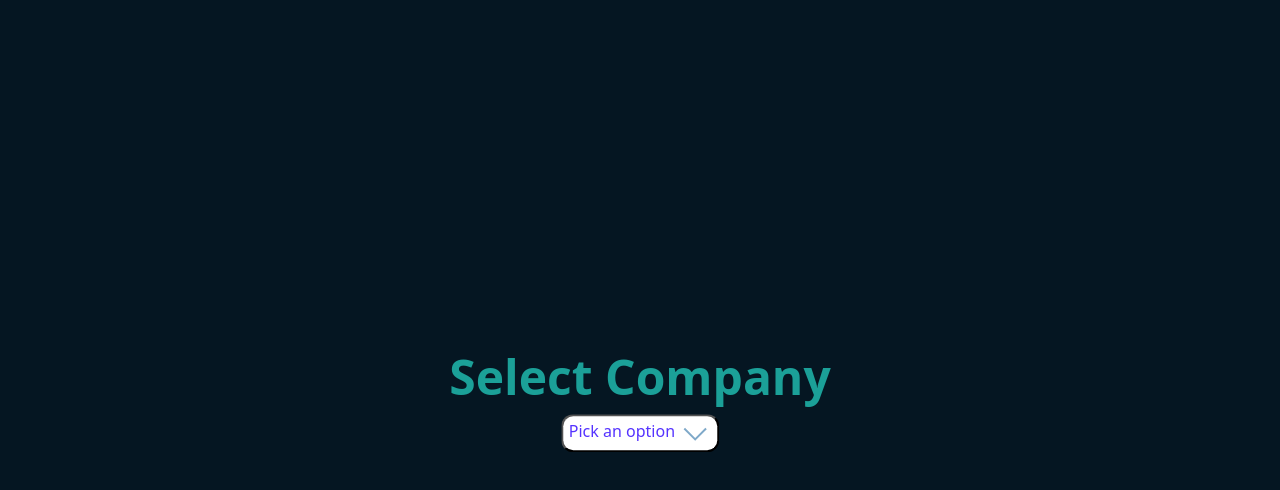
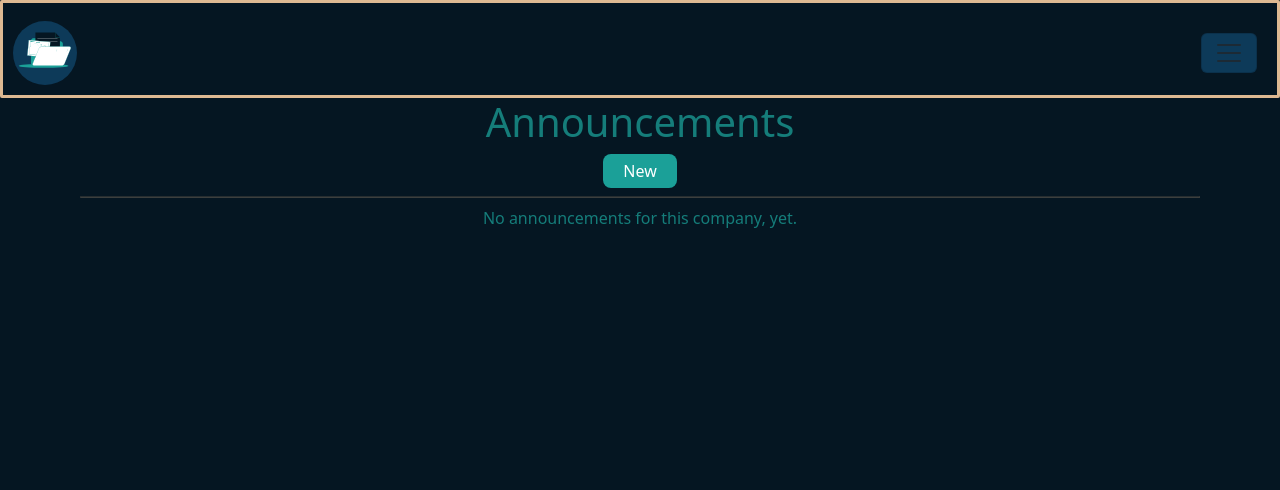
Before and after one commit to WilliamRDavis98/Company-Portal, an Angular app in the folder frontend/: page /home in a window 1280 px wide. Before the commit this address led to /select-company. Shown: the top 490 px of the page. Built offline with nearby package versions, Linux system fonts and the light colour scheme.

Commit message:
remove navbar sticky-top

```diff
--- a/frontend/src/app/components/modals/modal/modal.component.css
+++ b/frontend/src/app/components/modals/modal/modal.component.css
@@ -18,8 +18,8 @@
   position: fixed;
   top: 0;
   left: 0;
-  width: 100%;
-  height: 100%;
+  width: 100vw;
+  height: 100vh;
   background-color: rgba(0, 0, 0, 0.5);
 }
 
--- a/frontend/src/app/components/nav-bar/nav-bar.component.html
+++ b/frontend/src/app/components/nav-bar/nav-bar.component.html
@@ -1,4 +1,4 @@
-<nav class="navbar sticky-top" id="navbar">
+<nav class="navbar" id="navbar">
   <div class="container-fluid">
     <a *ngIf="admin === 'true'" class="navbar-brand" routerLink="/home">
       <img class="logo" src="././assets/logo.svg" /> ACTING AS ADMIN
--- a/frontend/src/app/home/home.component.html
+++ b/frontend/src/app/home/home.component.html
@@ -2,7 +2,7 @@
     <app-nav-bar></app-nav-bar>
     <h1>Announcements</h1>
     <!-- button only viewable by admins -->
-    <button class="button" *ngIf="user && user.admin" (click)="toggleModal()">New</button>
+    <button class="button" (click)="toggleModal()">New</button>
     <hr />
     <p *ngIf="announcements.length === 0">No announcements for this company, yet.</p>
     <div class="announcements">
--- a/frontend/src/app/home/home.component.ts
+++ b/frontend/src/app/home/home.component.ts
@@ -26,17 +26,17 @@ export class HomeComponent implements OnInit {
   ngOnInit(): void {
     // authorize
     this.user = JSON.parse(sessionStorage.getItem("user") as string);
-    if (!this.user) {
-      this.router.navigateByUrl("");
-    }
-    // get current company id from state/storage
-    this.companyId = sessionStorage.getItem("userCompany") as string;
-    // get announcements
-    if (this.companyId) {
-      this.getAnnouncements(this.companyId);
-    } else {
-      this.router.navigateByUrl("select-company")
-    }
+    // if (!this.user) {
+    //   this.router.navigateByUrl("");
+    // }
+    // // get current company id from state/storage
+    // this.companyId = sessionStorage.getItem("userCompany") as string;
+    // // get announcements
+    // if (this.companyId) {
+    //   this.getAnnouncements(this.companyId);
+    // } else {
+    //   this.router.navigateByUrl("select-company")
+    // }
   }
 
   getAnnouncements = async (id: string) => {
```
